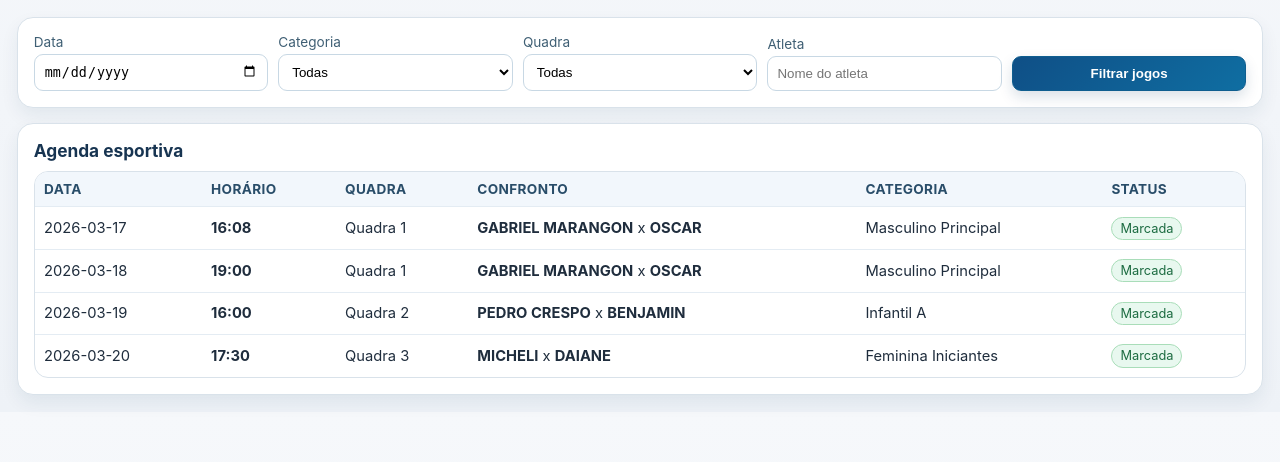
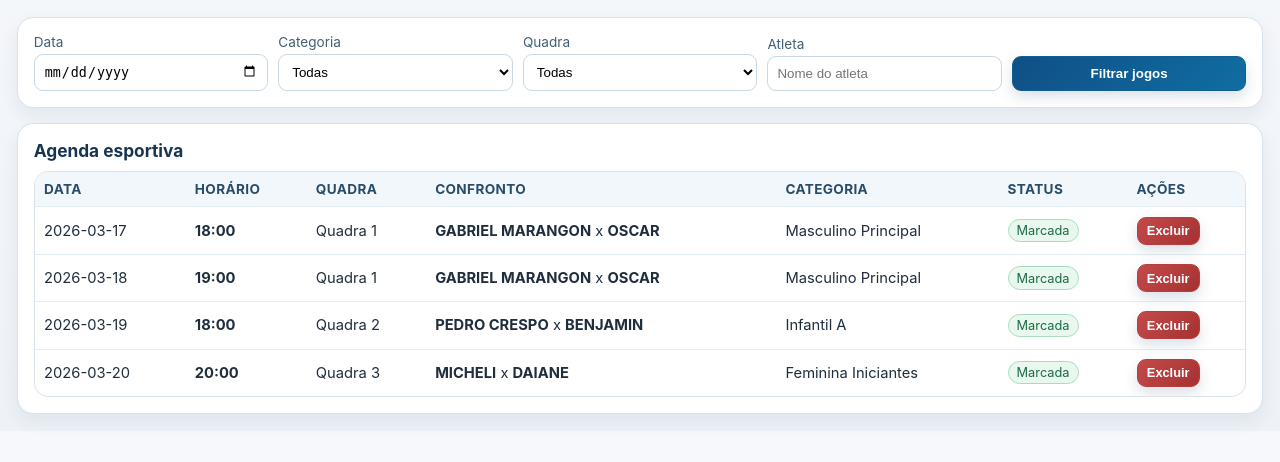
Before and after one commit to GabrielMarangon/x1-beachlounge, a Flask app: page /partidas in a window 1280 px wide. Shown: the part 194-656 px from the top of the page. Run offline with Flask 3, Linux system fonts and the light colour scheme.

Commit message:
Padroniza horarios 18-20, remove fora da grade e adiciona exclusao de partidas

```diff
--- a/app.py
+++ b/app.py
@@ -315,11 +315,28 @@ def create_app() -> Flask:
     def api_agendar():
         data = _load_all()
         payload = request.get_json(silent=True) or {}
+        horarios_validos = {h.get('hora') for h in data['horarios']}
+        if payload.get('horario') not in horarios_validos:
+            return jsonify({
+                'ok': False,
+                'mensagem': f"Horário inválido. Use apenas: {', '.join(sorted(horarios_validos))}.",
+            }), 400
         ok, msg, partida = agendar_partida(data['atletas'], data['partidas'], payload)
         if not ok:
             return jsonify({'ok': False, 'mensagem': msg}), 400
         _save_partidas(data['partidas'])
         return jsonify({'ok': True, 'mensagem': msg, 'partida': partida})
+
+    @app.route('/api/partidas/<partida_id>', methods=['DELETE'])
+    def api_excluir_partida(partida_id: str):
+        data = _load_all()
+        partidas = data['partidas']
+        idx = next((i for i, p in enumerate(partidas) if p.get('id') == partida_id), None)
+        if idx is None:
+            return jsonify({'ok': False, 'mensagem': 'Partida não encontrada.'}), 404
+        removida = partidas.pop(idx)
+        _save_partidas(partidas)
+        return jsonify({'ok': True, 'mensagem': 'Partida excluída com sucesso.', 'partida': removida})
 
     @app.route('/api/registrar-resultado', methods=['POST'])
     def api_registrar_resultado():
--- a/dados/horarios.json
+++ b/dados/horarios.json
@@ -1,26 +1,14 @@
 [
   {
-    "id": "h1300",
-    "hora": "13:00"
-  },
-  {
-    "id": "h1430",
-    "hora": "14:30"
-  },
-  {
-    "id": "h1600",
-    "hora": "16:00"
-  },
-  {
-    "id": "h1730",
-    "hora": "17:30"
+    "id": "h1800",
+    "hora": "18:00"
   },
   {
     "id": "h1900",
     "hora": "19:00"
   },
   {
-    "id": "h2030",
-    "hora": "20:30"
+    "id": "h2000",
+    "hora": "20:00"
   }
 ]
--- a/dados/partidas.json
+++ b/dados/partidas.json
@@ -19,7 +19,7 @@
     "desafiante": "infantil_a_pedro_crespo",
     "desafiado": "infantil_a_benjamin",
     "data": "2026-03-19",
-    "horario": "16:00",
+    "horario": "18:00",
     "quadra": "quadra_2",
     "categoria": "infantil_a",
     "status": "marcada",
@@ -34,7 +34,7 @@
     "desafiante": "feminina_iniciantes_micheli",
     "desafiado": "feminina_iniciantes_daiane",
     "data": "2026-03-20",
-    "horario": "17:30",
+    "horario": "20:00",
     "quadra": "quadra_3",
     "categoria": "feminina_iniciantes",
     "status": "marcada",
@@ -49,7 +49,7 @@
     "desafiante": "masculino_principal_gabriel_marangon",
     "desafiado": "masculino_principal_oscar",
     "data": "2026-03-17",
-    "horario": "16:08",
+    "horario": "18:00",
     "quadra": "quadra_1",
     "categoria": "masculino_principal",
     "tipo_confronto": "ranking_x1",
--- a/static/script.js
+++ b/static/script.js
@@ -94,10 +94,7 @@ async function carregarAgenda() {
   const data = dataInput.value;
   const slots = await api(`/api/agenda?data=${data}`);
   const partidasDia = await api(`/api/partidas?data=${data}`);
-  const horarios = [...new Set([
-    ...slots.map(s => s.horario),
-    ...partidasDia.map(p => p.horario),
-  ])].sort();
+  const horarios = [...new Set(slots.map(s => s.horario))].sort();
   const quadras = [...new Set(slots.map(s => s.quadra_nome))].sort();
 
   const head = document.querySelector('#agendaTable thead tr');
@@ -128,10 +125,26 @@ async function carregarAgenda() {
       if (slot && !slot.livre) {
         return '<td><div class="agenda-cell agenda-conflito"><strong>Ocupado</strong><span class="mini">Sem detalhes</span></div></td>';
       }
-      return '<td><div class="agenda-cell agenda-conflito"><strong>Fora da grade</strong><span class="mini">Horário não padrão</span></div></td>';
+      return '<td><div class="agenda-cell agenda-conflito"><strong>Indisponível</strong><span class="mini">Sem slot disponível</span></div></td>';
     }).join('');
     return `<tr><td class="cell-slot">${h}</td>${cols}</tr>`;
   }).join('');
+}
+
+async function excluirPartida(partidaId) {
+  if (!partidaId) return;
+  const ok = window.confirm('Deseja excluir esta partida da agenda?');
+  if (!ok) return;
+  try {
+    const out = await api(`/api/partidas/${partidaId}`, { method: 'DELETE' });
+    alert(out.mensagem || 'Partida excluída.');
+    await carregarPartidas();
+    if (document.body.dataset.page === 'agenda') {
+      await carregarAgenda();
+    }
+  } catch (err) {
+    alert(err.message || 'Falha ao excluir partida.');
+  }
 }
 
 async function carregarPartidas() {
@@ -163,8 +176,17 @@ async function carregarPartidas() {
       <td><strong>${p.desafiante_nome}</strong> x <strong>${p.desafiado_nome}</strong></td>
       <td>${p.categoria_label}</td>
       <td>${badge(p.status)}</td>
+      <td>
+        ${(p.status === 'marcada' || p.status === 'em_andamento')
+          ? `<button type="button" class="btn-excluir-partida" data-partida-id="${p.id}">Excluir</button>`
+          : '-'}
+      </td>
     </tr>
-  `).join('') || '<tr><td colspan="6">Nenhuma partida encontrada para os filtros selecionados.</td></tr>';
+  `).join('') || '<tr><td colspan="7">Nenhuma partida encontrada para os filtros selecionados.</td></tr>';
+
+  tbody.querySelectorAll('.btn-excluir-partida').forEach((btn) => {
+    btn.addEventListener('click', () => excluirPartida(btn.dataset.partidaId));
+  });
 }
 
 async function carregarAtleta() {
--- a/static/style.css
+++ b/static/style.css
@@ -456,6 +456,15 @@ button:hover {
   font-size: 0.82rem;
 }
 
+.btn-excluir-partida {
+  width: auto;
+  margin-top: 0;
+  padding: 0.34rem 0.58rem;
+  font-size: 0.8rem;
+  border-color: #b33f3f;
+  background: linear-gradient(135deg, #c44a4a 0%, #a63131 100%);
+}
+
 /* Agenda em grade por horário x quadra */
 .agenda-matrix .cell-slot {
   font-size: 0.85rem;
--- a/templates/partidas.html
+++ b/templates/partidas.html
@@ -61,6 +61,7 @@
               <th>Confronto</th>
               <th>Categoria</th>
               <th>Status</th>
+              <th>Ações</th>
             </tr>
           </thead>
           <tbody></tbody>
```
Also changed, not shown: templates/secretaria.html (+2 -5 lines).
